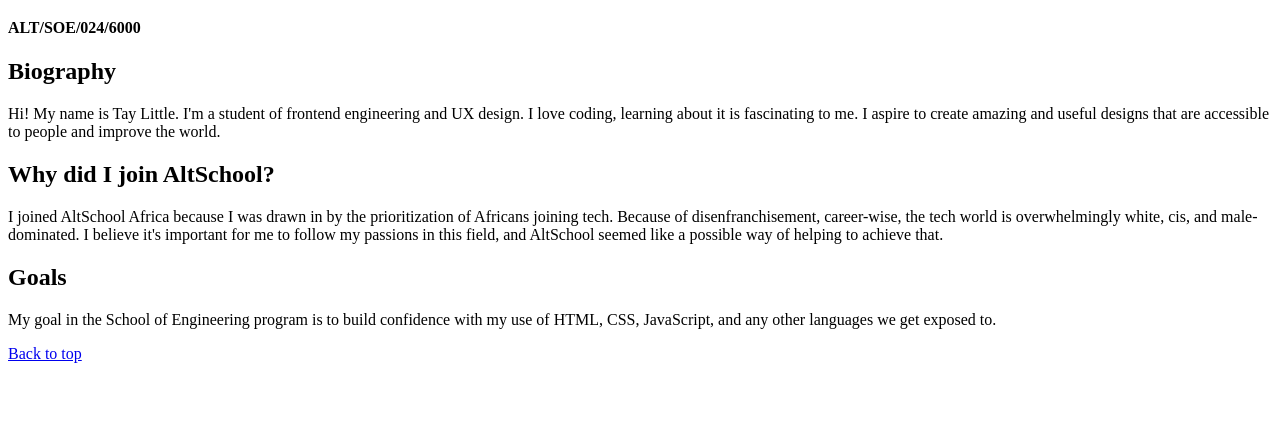
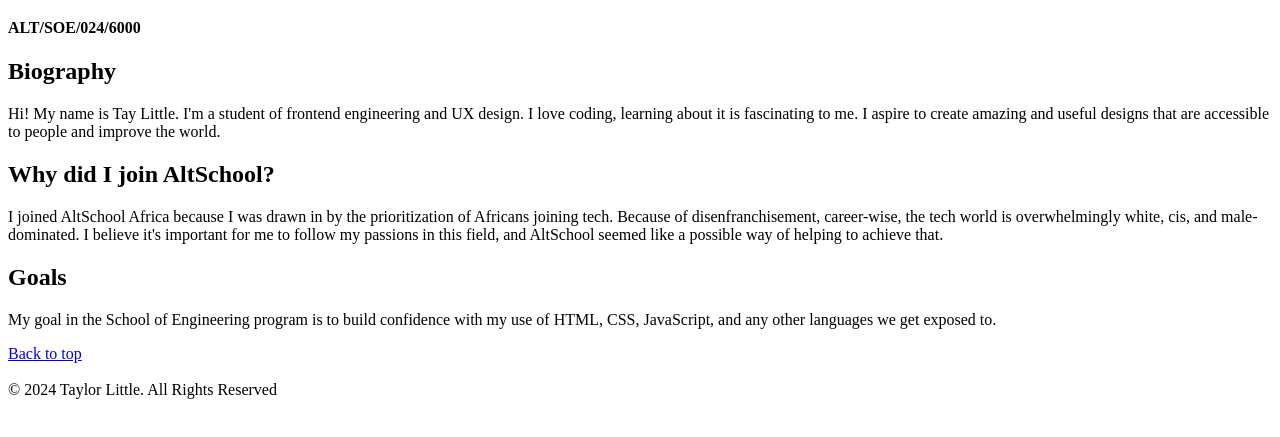
Before and after one commit to tayamari/HTML-Assignment-1, a plain HTML site: page index.html in a window 1280 px wide. Shown: the part 87-524 px from the top of the page. Drawn offline with Linux system fonts and the light colour scheme.

Commit message:
Update index.html

```diff
--- a/index.html
+++ b/index.html
@@ -34,4 +34,11 @@
     </p>
     <a href="#top">Back to top</a>
 </body>
+
+   <br>
+   <br>
+
+   <footer>
+    © 2024 Taylor Little. All Rights Reserved
+</footer>
 </html>
```
